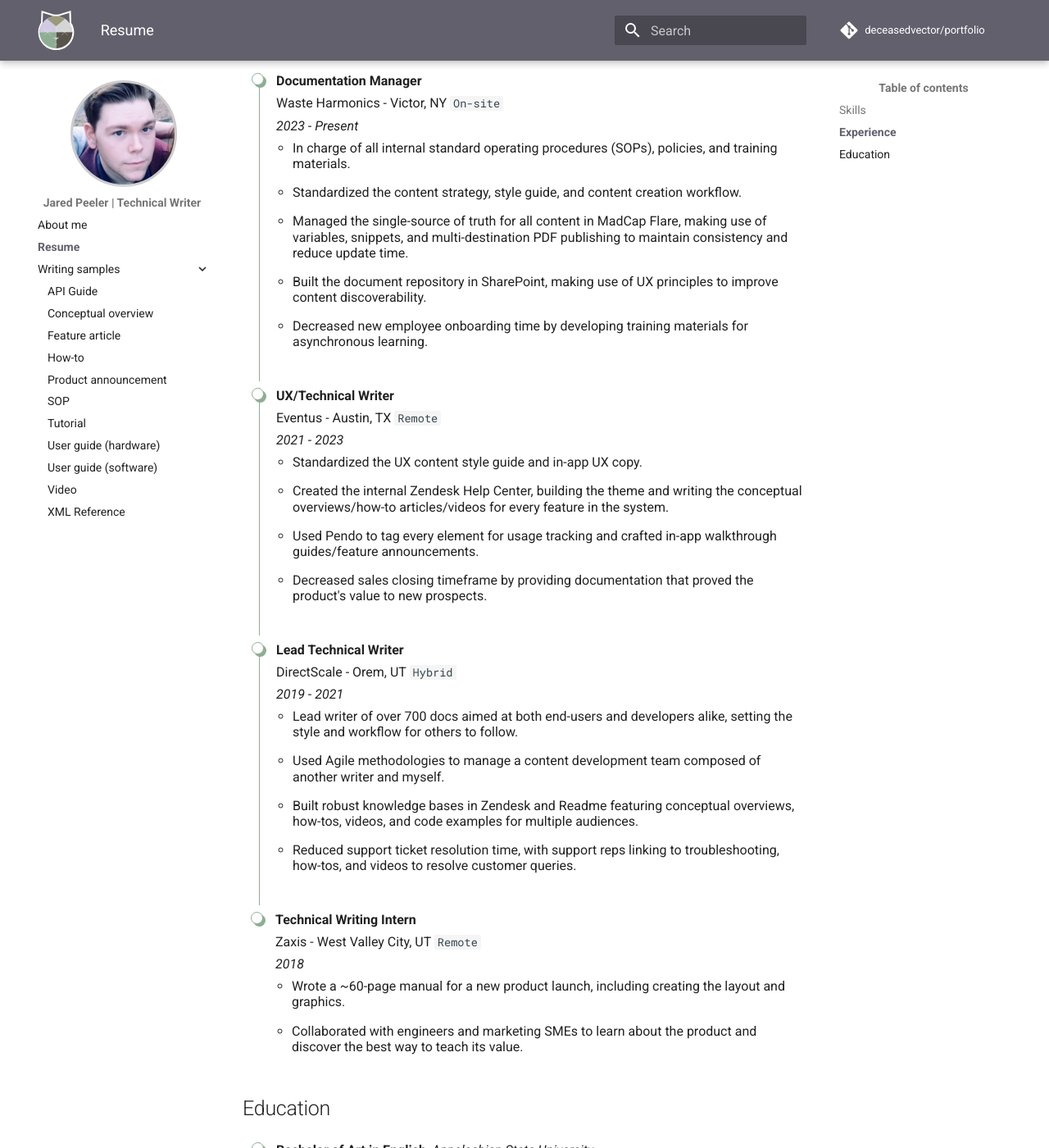
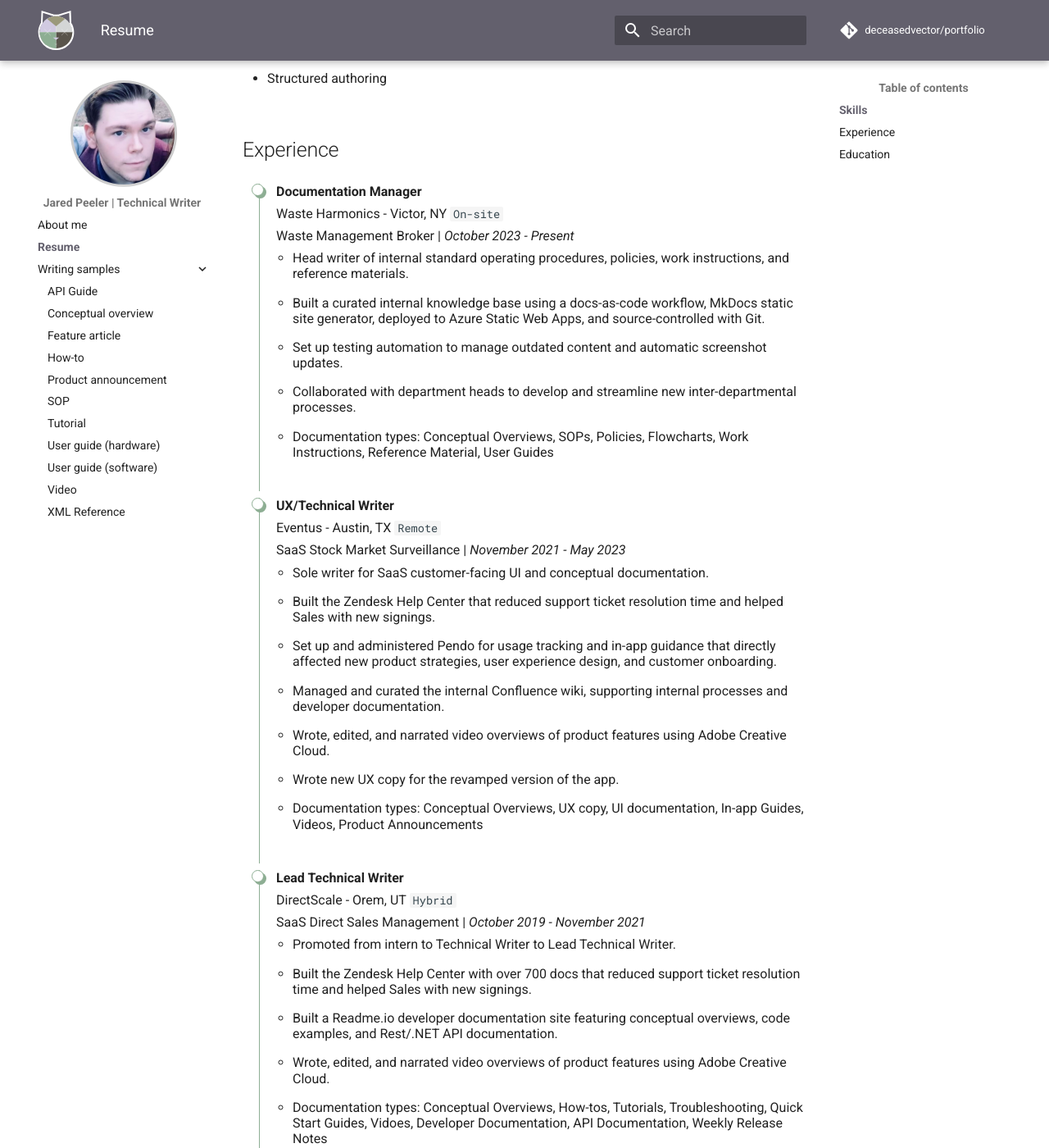
Before and after one commit to deceasedvector/portfolio, an MkDocs documentation site: the page built from docs/resume.md, in a window 1280 px wide and 1400 px high, scrolled down 622 px. Shown: the whole window at 82% size. Built offline with MkDocs 1.6.1 and Material for MkDocs 9.7.7, drawn with Linux system fonts in a browser that asks for light colours; comment, search, counter and statistics services are not loaded; some of the changed text lies outside the part shown.

Commit message:
Updated resume content

```diff
--- a/docs/resume.md
+++ b/docs/resume.md
@@ -10,51 +10,47 @@
 
 === "General"
 
-    - Writing/Editing
-    - Project Management
-    - Content Strategy
-    - UX Principles
-    - Video Creation
-    - Graphic Design
+    - Visual communication
+    - Clear/concise communication
+    - Audience analysis
+    - Research
+    - Testing/Quality assurance
+    - Project management
+    - Docs-as-code workflow
+    - Accessibility principles
+    - Graphic design
+    - Structured authoring
 
 === "Tools"
 
+    - Snagit
+    - Markdown
+    - AsciiDoc
+    - Zendesk
+    - Salesforce
+    - Figma
+    - Adobe Creative Suite
     - MadCap Flare
-    - Zendesk
-    - SharePoint
-    - Confluence
+    - MkDocs
+    - Jekyll
+    - Jira/Confluence
+    - Visual Studio Code
+    - Azure DevOps
+    - GitHub
+    - Pendo
+    - Google Analytics
+    - Doc Detective
     - Readme
-    - Paligo
-    - Pendo
-    - WordPress
-    - Absorb LMS
-    - Adobe Creative Suite
-    - Microsoft Visio
-    - Microsoft Office
-    - Google Suite
-    - Figma
-    - SnagIt
-    - NetSuite
 
-=== "Development"
+=== "Programmatic"
 
-    - HTML/CSS
-    - Docs-as-code Workflows
-    - Open API/Swagger
-    - Static Site Generators
-
-        - Mkdocs
-        - Astro
-        - Docusaurus
-        - DocFX
-
+    - Command-line Git
     - JavaScript
-    - Git
-    - Python
-    - C#
-    - Jira
-    - Azure
-    - AWS
+    - CI/CD
+    - HTML
+    - CSS
+    - YAML/JSON
+    - OpenAPI/Swagger
 
 === "Markup"
 
@@ -72,44 +68,53 @@
 
     Waste Harmonics - Victor, NY `On-site`
 
-    *2023* - *Present*
+    Waste Management Broker | *October 2023 - Present*
 
-    - In charge of all internal standard operating procedures (SOPs), policies, and training materials.
-    - Standardized the content strategy, style guide, and content creation workflow.
-    - Managed the single-source of truth for all content in MadCap Flare, making use of variables, snippets, and multi-destination PDF publishing to maintain consistency and reduce update time.
-    - Built the document repository in SharePoint, making use of UX principles to improve content discoverability.
-    - Decreased new employee onboarding time by developing training materials for asynchronous learning.
+    - Head writer of internal standard operating procedures, policies, work instructions, and reference materials.
+    - Built a curated internal knowledge base using a docs-as-code workflow, MkDocs static site generator, deployed to Azure Static Web Apps, and source-controlled with Git.
+    - Set up testing automation to manage outdated content and automatic screenshot updates.
+    - Collaborated with department heads to develop and streamline new inter-departmental processes.
+    - Documentation types: Conceptual Overviews, SOPs, Policies, Flowcharts, Work Instructions, Reference Material, User Guides
+
 
 - **UX/Technical Writer**
 
     Eventus - Austin, TX `Remote`
 
-    *2021* - *2023*
+    SaaS Stock Market Surveillance | *November 2021 - May 2023*
 
-    - Standardized the UX content style guide and in-app UX copy.
-    - Created the internal Zendesk Help Center, building the theme and writing the conceptual overviews/how-to articles/videos for every feature in the system.
-    - Used Pendo to tag every element for usage tracking and crafted in-app walkthrough guides/feature announcements.
-    - Decreased sales closing timeframe by providing documentation that proved the product's value to new prospects.
+    - Sole writer for SaaS customer-facing UI and conceptual documentation.
+    - Built the Zendesk Help Center that reduced support ticket resolution time and helped Sales with new signings.
+    - Set up and administered Pendo for usage tracking and in-app guidance that directly affected new product strategies, user experience design, and customer onboarding.
+    - Managed and curated the internal Confluence wiki, supporting internal processes and developer documentation.
+    - Wrote, edited, and narrated video overviews of product features using Adobe Creative Cloud.
+    - Wrote new UX copy for the revamped version of the app.
+    - Documentation types: Conceptual Overviews, UX copy, UI documentation, In-app Guides, Videos, Product Announcements
+
 
 - **Lead Technical Writer**
 
     DirectScale - Orem, UT `Hybrid`
 
-    *2019* - *2021*
+    SaaS Direct Sales Management | *October 2019 - November 2021*
 
-    - Lead writer of over 700 docs aimed at both end-users and developers alike, setting the style and workflow for others to follow.
-    - Used Agile methodologies to manage a content development team composed of another writer and myself.
-    - Built robust knowledge bases in Zendesk and Readme featuring conceptual overviews, how-tos, videos, and code examples for multiple audiences.
-    - Reduced support ticket resolution time, with support reps linking to troubleshooting, how-tos, and videos to resolve customer queries.
+    - Promoted from intern to Technical Writer to Lead Technical Writer.
+    - Built the Zendesk Help Center with over 700 docs that reduced support ticket resolution time and helped Sales with new signings.
+    - Built a Readme.io developer documentation site featuring conceptual overviews, code examples, and Rest/.NET API documentation.
+    - Wrote, edited, and narrated video overviews of product features using Adobe Creative Cloud.
+    - Documentation types: Conceptual Overviews, How-tos, Tutorials, Troubleshooting, Quick Start Guides, Vidoes, Developer Documentation, API Documentation, Weekly Release Notes
+
 
 - **Technical Writing Intern**
 
     Zaxis - West Valley City, UT `Remote`
 
-    *2018*
+    Medical Device Manufacturer | *May 2018 - August 2018*
 
-    - Wrote a ~60-page manual for a new product launch, including creating the layout and graphics.
-    - Collaborated with engineers and marketing SMEs to learn about the product and discover the best way to teach its value.
+    - Wrote, designed, and published a user guide for a new device launch.
+    - Interviewed engineers, managers, and marketing to get expert information.
+    - Documentation types: User Guide
+
 
 </div>
 
@@ -121,6 +126,4 @@
 
     Concentration in Professional Writing, Minor in Art
 
-- **Certificate of Web Technologies**, *Guilford Technical Community College*
-
 </div>
```
